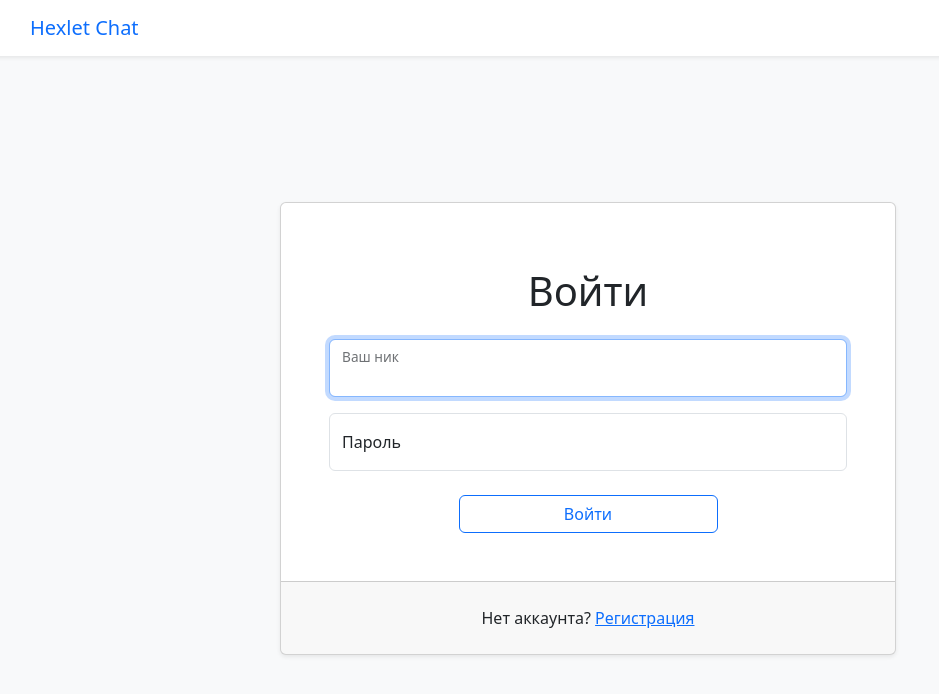
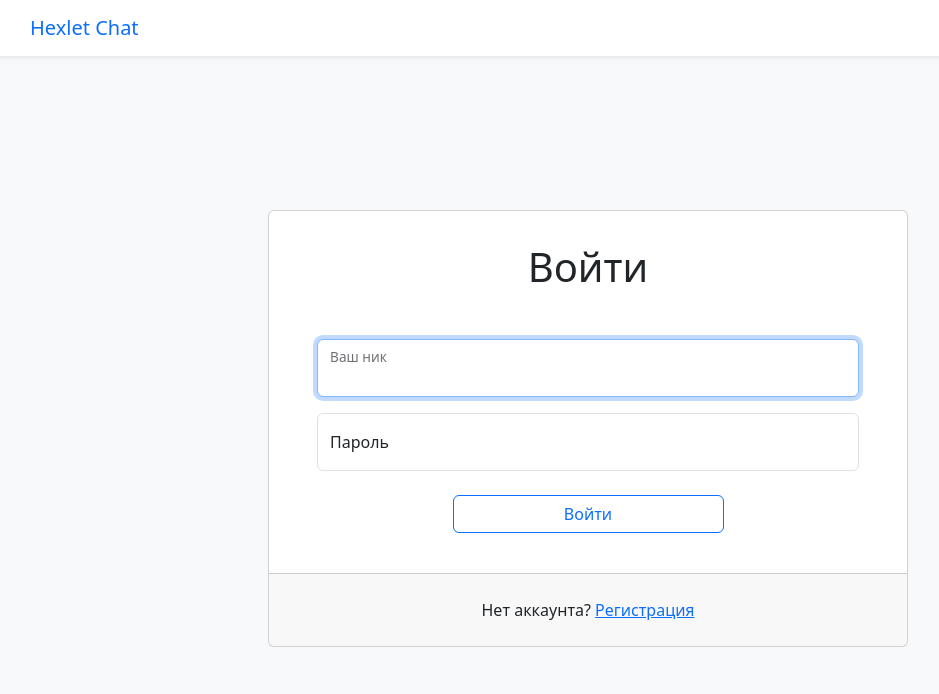
Before and after one commit to voxman90/frontend-project-12, a React (Create React App) app in the folder frontend/: page /login in a window 1280 px wide. Shown: the top 694 px of the page, without its empty margins (52-991 px from the left). Built offline with nearby package versions, Linux system fonts and the light colour scheme; no server answers.

Commit message:
update LoginForm

```diff
--- a/frontend/src/components/LoginForm.jsx
+++ b/frontend/src/components/LoginForm.jsx
@@ -1,10 +1,10 @@
 import axios from 'axios';
 import { useFormik } from 'formik';
 import React, { useEffect, useRef, useState } from 'react';
-import { Button, Form } from 'react-bootstrap';
+import { Button, Card, Form } from 'react-bootstrap';
 import { useTranslation } from 'react-i18next';
 import { useDispatch } from 'react-redux';
-import { useLocation, useNavigate, Link } from 'react-router-dom';
+import { useNavigate, Link } from 'react-router-dom';
 
 import { actions as authActions } from '../slices/auth.js';
 import routes from '../routes.js';
@@ -13,7 +13,6 @@ const LoginForm = () => {
   const dispatch = useDispatch();
   const [authFailed, setAuthFailed] = useState(false);
   const inputRef = useRef();
-  const location = useLocation();
   const navigate = useNavigate();
   const { t } = useTranslation();
 
@@ -26,77 +25,67 @@ const LoginForm = () => {
       username: '',
       password: '',
     },
-    onSubmit: async (values) => {
+    onSubmit: (values) => {
       setAuthFailed(false);
 
-      try {
-        const res = await axios.post(routes.loginPath(), values);
-        dispatch(authActions.login(res.data));
-        const { from } = location.state || { from: { pathname: routes.chatPagePath() } };
-        navigate(from);
-      } catch (err) {
-        if (!err.isAxiosError) {
-          // placeholder
+      axios.post(
+        routes.loginPath(),
+        values,
+      )
+        .then((response) => {
+          dispatch(authActions.login(response.data));
+          navigate(routes.chatPagePath());
+        })
+        .catch((reason) => {
+          const status = reason.response?.status;
+
+          if (status === 401) {
+            setAuthFailed(true);
+            inputRef.current.select();
             return;
           }
 
-        if (err.response?.status === 401) {
-          setAuthFailed(true);
-          inputRef.current.select();
-        } else {
-          // placeholder
-        }
-      }
+          console.error(reason);
+        });
     },
   });
 
   return (
-    <div className="container-fluid h-100">
-      <div className="row justify-content-center align-content-center h-100">
-        <div className="col-12 col-sm-8 col-md-6 col-xxl-4">
-          <div className="card shadow-sm">
-            <div className="card-body row p-5">
-              <Form onSubmit={formik.handleSubmit} className="mt-3">
-                <h1 className="text-center mb-4">
-                  {t('login.header')}
-                </h1>
+    <div className="d-flex justify-content-center m-0 p-0 h-100">
+      <div className="align-self-center col-12 col-sm-8 col-md-6 col-xxl-4">
+        <Card className="pt-4">
+          <Card.Header className="bg-white border-0 mb-3">
+            <Card.Title className="text-center fs-1">{t('login.header')}</Card.Title>
+          </Card.Header>
+          <Card.Body className="px-5 mb-4">
+            <Form onSubmit={formik.handleSubmit}>
               <Form.Group className="form-floating mb-3">
                 <Form.Control
+                  id="username"
+                  name="username"
+                  placeholder={t('login.username')}
                   onChange={formik.handleChange}
                   value={formik.values.username}
-                    name="username"
-                    id="username"
                   isInvalid={authFailed}
                   ref={inputRef}
-                    placeholder={t('login.username')}
                   required
                 />
-                  <Form.Label htmlFor="username">
-                    {t('login.username')}
-                  </Form.Label>
+                <Form.Label>{t('login.username')}</Form.Label>
               </Form.Group>
-                <Form.Group className="form-floating mb-4">
+              <Form.Group className="form-floating mb-4" controlId="password">
                 <Form.Control
                   type="password"
+                  name="password"
+                  value={formik.values.password}
+                  placeholder={t('login.password')}
                   onChange={formik.handleChange}
-                    value={formik.values.password}
-                    name="password"
-                    id="password"
                   isInvalid={authFailed}
-                    placeholder={t('login.password')}
                   required
                 />
-                  <Form.Label htmlFor="password">
-                    {t('login.password')}
-                  </Form.Label>
-                  {
-                    authFailed
-                    && (
+                <Form.Label>{t('login.password')}</Form.Label>
                 <Form.Control.Feedback type="invalid" tooltip>
                   {t('login.authFailed')}
                 </Form.Control.Feedback>
-                    )
-                  }
               </Form.Group>
               <div className="text-center">
                 <Button type="submit" variant="outline-primary" className="w-50">
@@ -104,17 +93,18 @@ const LoginForm = () => {
                 </Button>
               </div>
             </Form>
-            </div>
-            <div className="card-footer p-4">
+          </Card.Body>
+          <Card.Footer className="p-4">
             <div className="text-center">
-                <span>{`${t('login.newToChat')} `}</span>
+              <span>
+                {`${t('login.newToChat')} `}
+              </span>
               <Link to={routes.signupPagePath()}>
                 {t('login.signup')}
               </Link>
             </div>
-            </div>
-          </div>
-        </div>
+          </Card.Footer>
+        </Card>
       </div>
     </div>
   );
--- a/frontend/src/components/SignUpForm.jsx
+++ b/frontend/src/components/SignUpForm.jsx
@@ -80,7 +80,8 @@ const SignUpForm = () => {
 
   return (
     <div className="d-flex justify-content-center m-0 p-0 h-100">
-      <Card className="align-self-center flex-grow-0 px-5 pb-5 pt-4">
+      <div className="align-self-center col-12 col-sm-8 col-md-6 col-xxl-4">
+        <Card className="px-5 pb-5 pt-4">
           <Card.Header className="bg-white border-0 mb-3">
             <Card.Title className="text-center fs-1">{t('signup.header')}</Card.Title>
           </Card.Header>
@@ -123,7 +124,7 @@ const SignUpForm = () => {
                   </Form.Control.Feedback>
                 </FloatingLabel>
               </Form.Group>
-            <Form.Group className="mb-4" controlId="passwordConfirmation">
+              <Form.Group className="mb-4 pb-1" controlId="passwordConfirmation">
                 <FloatingLabel
                   label={t('signup.confirm')}
                   controlId="passwordConfirmation"
@@ -146,17 +147,20 @@ const SignUpForm = () => {
                   {signUpError}
                 </Alert>
               )}
+              <div className="text-center">
                 <Button
                   type="submit"
-              className="w-100"
+                  className="w-75"
                   disabled={isSubmitting}
                   variant="outline-primary"
                 >
                   {t('signup.submit')}
                 </Button>
+              </div>
             </Form>
           </Card.Body>
         </Card>
+      </div>
     </div>
   );
 };
```
Lines whose indentation alone changed are shown as unchanged.
